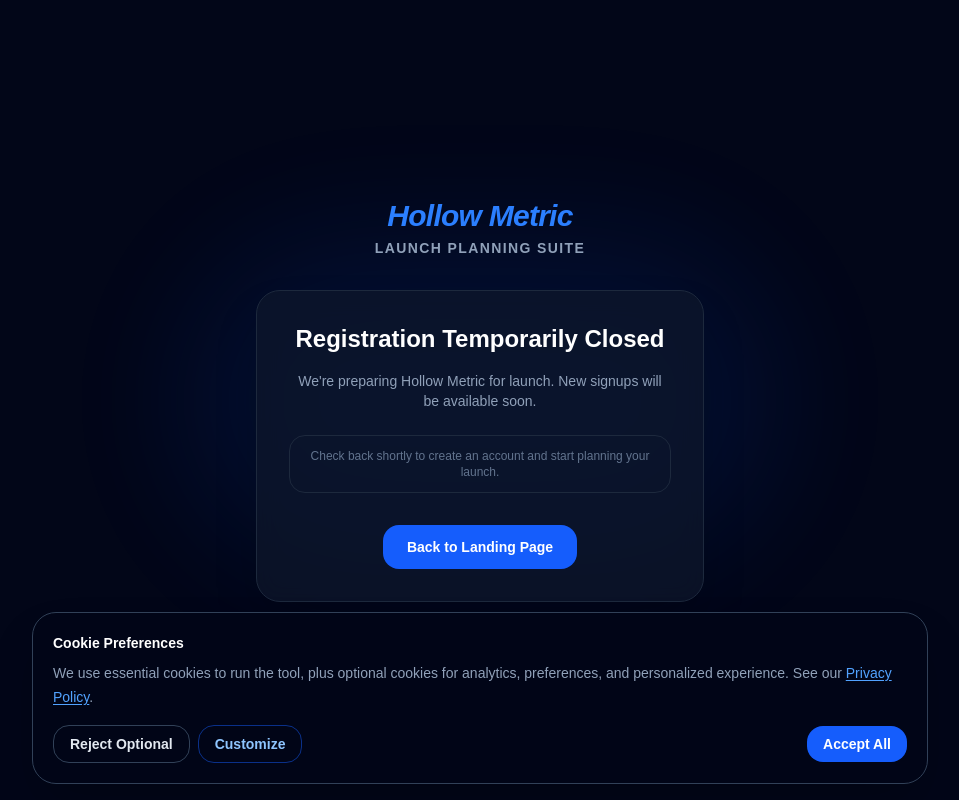
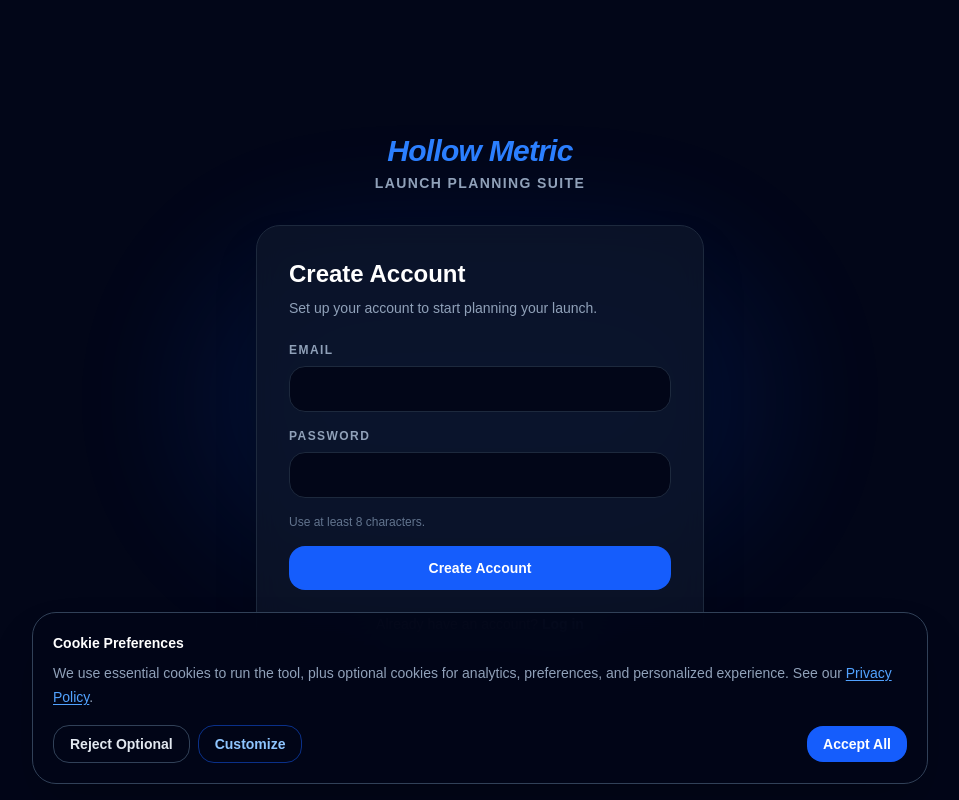
Before and after one commit to crimsoncloudgames/hollow-metric, a Next.js app: page /signup in a window 1280 px wide. Shown: the whole page, without its empty margins (160-1119 px from the left). Built offline with nearby package versions, Linux system fonts and the light colour scheme; no server answers.

Commit message:
finished 0.4.3

```diff
--- a/app/dashboard/budgeter/page.tsx
+++ b/app/dashboard/budgeter/page.tsx
@@ -694,7 +694,7 @@ export default function LaunchBudgetPage() {
                 ))
               ) : (
                 <li className="text-sm text-slate-400">
-                  Add cost estimates and price points to see planning observations.
+                    Add your cost assumptions and price points to see planning observations.
                 </li>
               )}
             </ul>
--- a/app/dashboard/layout.tsx
+++ b/app/dashboard/layout.tsx
@@ -49,7 +49,7 @@ function getHeaderText(pathname: string) {
   if (pathname === "/dashboard/new-audit") {
     return {
       title: "Steam Page Analysis",
-      subtitle: "Analyze competitor positioning and market signals.",
+      subtitle: "This feature is not part of the current launch product.",
     };
   }
 
@@ -174,7 +174,7 @@ export default function DashboardLayout({ children }: { children: React.ReactNod
               "text-xl font-black italic tracking-tight sm:text-2xl",
               theme === "dark" ? "text-white" : "text-slate-900",
             ].join(" ")}>
-              Hollow Metric <span className="text-blue-500 text-sm not-italic ml-1">0.4.0</span>
+              Hollow Metric <span className="text-blue-500 text-sm not-italic ml-1">0.4.3</span>
             </div>
           </Link>
           <p className={[
--- a/app/dashboard/tag-generator/page.tsx
+++ b/app/dashboard/tag-generator/page.tsx
@@ -1,7 +1,5 @@
-"use client";
-
-import FeatureComingSoonCard from "@/components/feature-coming-soon-card";
+import { redirect } from "next/navigation";
 
 export default function TagGeneratorPage() {
-  return <FeatureComingSoonCard supportingLine="Generate store tags and positioning support for your game." />;
+  redirect("/dashboard");
 }
--- a/app/login/page.tsx
+++ b/app/login/page.tsx
@@ -1,35 +1,127 @@
+"use client";
+
+import Link from "next/link";
+import { useRouter, useSearchParams } from "next/navigation";
+import { FormEvent, useEffect, useMemo, useState } from "react";
+import { createClient, missingSupabaseClientEnvMessage } from "@/utils/supabase/client";
+
 export default function LoginPage() {
+  const router = useRouter();
+  const searchParams = useSearchParams();
+  const [email, setEmail] = useState("");
+  const [password, setPassword] = useState("");
+  const [isSubmitting, setIsSubmitting] = useState(false);
+  const [errorMessage, setErrorMessage] = useState("");
+
+  const nextPath = useMemo(() => {
+    const requested = searchParams.get("next");
+    if (!requested || !requested.startsWith("/") || requested.startsWith("//")) {
+      return "/dashboard";
+    }
+    return requested;
+  }, [searchParams]);
+
+  useEffect(() => {
+    const supabase = createClient();
+    if (!supabase) return;
+
+    const checkSession = async () => {
+      const {
+        data: { user },
+      } = await supabase.auth.getUser();
+
+      if (user) {
+        router.replace(nextPath);
+      }
+    };
+
+    void checkSession();
+  }, [router, nextPath]);
+
+  const onSubmit = async (event: FormEvent<HTMLFormElement>) => {
+    event.preventDefault();
+    setErrorMessage("");
+
+    const supabase = createClient();
+    if (!supabase) {
+      setErrorMessage(missingSupabaseClientEnvMessage);
+      return;
+    }
+
+    setIsSubmitting(true);
+    const { error } = await supabase.auth.signInWithPassword({
+      email: email.trim(),
+      password,
+    });
+
+    if (error) {
+      setErrorMessage(error.message);
+      setIsSubmitting(false);
+      return;
+    }
+
+    router.replace(nextPath);
+    router.refresh();
+  };
+
   return (
-    <main className="min-h-screen bg-slate-950 flex items-center justify-center px-4 relative overflow-hidden">
-      {/* Background glow */}
+    <main className="relative flex min-h-screen items-center justify-center overflow-hidden bg-slate-950 px-4">
       <div aria-hidden className="pointer-events-none fixed inset-0 z-0">
         <div className="absolute left-1/2 top-1/2 h-[42vh] max-h-[400px] w-[92vw] max-w-[600px] -translate-x-1/2 -translate-y-1/2 rounded-full bg-blue-600 opacity-10 blur-3xl" />
       </div>
 
-      <div className="relative z-10 w-full max-w-md text-center">
-        {/* Logo */}
-        <div className="text-center mb-8">
-          <a href="/landing" className="cursor-pointer text-2xl font-black italic tracking-tight text-blue-500 sm:text-3xl hover:text-blue-400 transition">
+      <div className="relative z-10 w-full max-w-md">
+        <div className="mb-8 text-center">
+          <Link href="/landing" className="cursor-pointer text-2xl font-black italic tracking-tight text-blue-500 transition hover:text-blue-400 sm:text-3xl">
             Hollow Metric
-          </a>
+          </Link>
           <p className="mt-1 text-xs font-bold uppercase tracking-widest text-slate-400 sm:text-sm">Launch Planning Suite</p>
         </div>
 
-        {/* Card */}
         <div className="rounded-3xl border border-slate-800 bg-slate-900/70 p-6 shadow-2xl backdrop-blur-md sm:p-8">
-          <h1 className="text-2xl font-black text-white mb-4">Registration Temporarily Closed</h1>
-          <p className="text-slate-400 text-sm mb-6">
-            We're preparing Hollow Metric for launch. Sign in and registration will be available soon.
+          <h1 className="mb-2 text-2xl font-black text-white">Log In</h1>
+          <p className="mb-6 text-sm text-slate-400">Access your launch planning workspace.</p>
+
+          <form onSubmit={onSubmit} className="space-y-4">
+            <label className="block">
+              <span className="mb-2 block text-xs font-semibold uppercase tracking-[0.12em] text-slate-400">Email</span>
+              <input
+                type="email"
+                value={email}
+                onChange={(event) => setEmail(event.target.value)}
+                required
+                autoComplete="email"
+                className="w-full rounded-2xl border border-slate-800 bg-slate-950 px-4 py-3 text-sm text-white outline-none transition focus:border-blue-600/50"
+              />
+            </label>
+
+            <label className="block">
+              <span className="mb-2 block text-xs font-semibold uppercase tracking-[0.12em] text-slate-400">Password</span>
+              <input
+                type="password"
+                value={password}
+                onChange={(event) => setPassword(event.target.value)}
+                required
+                autoComplete="current-password"
+                className="w-full rounded-2xl border border-slate-800 bg-slate-950 px-4 py-3 text-sm text-white outline-none transition focus:border-blue-600/50"
+              />
+            </label>
+
+            {errorMessage && <p className="rounded-xl border border-red-900/50 bg-red-950/30 px-3 py-2 text-xs text-red-200">{errorMessage}</p>}
+
+            <button
+              type="submit"
+              disabled={isSubmitting}
+              className="w-full rounded-2xl bg-blue-600 px-6 py-3 text-sm font-bold text-white transition hover:bg-blue-500 disabled:cursor-not-allowed disabled:opacity-70"
+            >
+              {isSubmitting ? "Signing in..." : "Log In"}
+            </button>
+          </form>
+
+          <p className="mt-6 text-center text-sm text-slate-400">
+            No account yet? {" "}
+            <Link href="/signup" className="font-semibold text-blue-300 hover:text-blue-200">Create one</Link>
           </p>
-          <p className="text-slate-500 text-xs mb-8 border border-slate-800 rounded-2xl px-4 py-3">
-            In the meantime, check out our landing page to learn more about the tool.
-          </p>
-          <a
-            href="/landing"
-            className="inline-block rounded-2xl bg-blue-600 hover:bg-blue-700 px-6 py-3 text-sm font-bold text-white transition"
-          >
-            Back to Landing Page
-          </a>
         </div>
       </div>
     </main>
--- a/app/signup/page.tsx
+++ b/app/signup/page.tsx
@@ -1,35 +1,133 @@
+"use client";
+
+import Link from "next/link";
+import { useRouter } from "next/navigation";
+import { FormEvent, useEffect, useState } from "react";
+import { createClient, missingSupabaseClientEnvMessage } from "@/utils/supabase/client";
+
 export default function SignUpPage() {
+  const router = useRouter();
+  const [email, setEmail] = useState("");
+  const [password, setPassword] = useState("");
+  const [isSubmitting, setIsSubmitting] = useState(false);
+  const [errorMessage, setErrorMessage] = useState("");
+  const [successMessage, setSuccessMessage] = useState("");
+
+  useEffect(() => {
+    const supabase = createClient();
+    if (!supabase) return;
+
+    const checkSession = async () => {
+      const {
+        data: { user },
+      } = await supabase.auth.getUser();
+
+      if (user) {
+        router.replace("/dashboard");
+      }
+    };
+
+    void checkSession();
+  }, [router]);
+
+  const onSubmit = async (event: FormEvent<HTMLFormElement>) => {
+    event.preventDefault();
+    setErrorMessage("");
+    setSuccessMessage("");
+
+    const supabase = createClient();
+    if (!supabase) {
+      setErrorMessage(missingSupabaseClientEnvMessage);
+      return;
+    }
+
+    setIsSubmitting(true);
+    const { data, error } = await supabase.auth.signUp({
+      email: email.trim(),
+      password,
+      options: {
+        emailRedirectTo: `${window.location.origin}/login`,
+      },
+    });
+
+    if (error) {
+      setErrorMessage(error.message);
+      setIsSubmitting(false);
+      return;
+    }
+
+    if (data.session) {
+      router.replace("/dashboard");
+      router.refresh();
+      return;
+    }
+
+    setSuccessMessage("Account created. Check your email to confirm your address, then log in.");
+    setIsSubmitting(false);
+  };
+
   return (
-    <main className="min-h-screen bg-slate-950 flex items-center justify-center px-4 relative overflow-hidden">
-      {/* Background glow */}
+    <main className="relative flex min-h-screen items-center justify-center overflow-hidden bg-slate-950 px-4">
       <div aria-hidden className="pointer-events-none fixed inset-0 z-0">
         <div className="absolute left-1/2 top-1/2 h-[42vh] max-h-[400px] w-[92vw] max-w-[600px] -translate-x-1/2 -translate-y-1/2 rounded-full bg-blue-600 opacity-10 blur-3xl" />
       </div>
 
-      <div className="relative z-10 w-full max-w-md text-center">
-        {/* Logo */}
-        <div className="text-center mb-8">
-          <a href="/landing" className="cursor-pointer text-2xl font-black italic tracking-tight text-blue-500 sm:text-3xl hover:text-blue-400 transition">
+      <div className="relative z-10 w-full max-w-md">
+        <div className="mb-8 text-center">
+          <Link href="/landing" className="cursor-pointer text-2xl font-black italic tracking-tight text-blue-500 transition hover:text-blue-400 sm:text-3xl">
             Hollow Metric
-          </a>
+          </Link>
           <p className="mt-1 text-xs font-bold uppercase tracking-widest text-slate-400 sm:text-sm">Launch Planning Suite</p>
         </div>
 
-        {/* Card */}
         <div className="rounded-3xl border border-slate-800 bg-slate-900/70 p-6 shadow-2xl backdrop-blur-md sm:p-8">
-          <h1 className="text-2xl font-black text-white mb-4">Registration Temporarily Closed</h1>
-          <p className="text-slate-400 text-sm mb-6">
-            We're preparing Hollow Metric for launch. New signups will be available soon.
+          <h1 className="mb-2 text-2xl font-black text-white">Create Account</h1>
+          <p className="mb-6 text-sm text-slate-400">Set up your account to start planning your launch.</p>
+
+          <form onSubmit={onSubmit} className="space-y-4">
+            <label className="block">
+              <span className="mb-2 block text-xs font-semibold uppercase tracking-[0.12em] text-slate-400">Email</span>
+              <input
+                type="email"
+                value={email}
+                onChange={(event) => setEmail(event.target.value)}
+                required
+                autoComplete="email"
+                className="w-full rounded-2xl border border-slate-800 bg-slate-950 px-4 py-3 text-sm text-white outline-none transition focus:border-blue-600/50"
+              />
+            </label>
+
+            <label className="block">
+              <span className="mb-2 block text-xs font-semibold uppercase tracking-[0.12em] text-slate-400">Password</span>
+              <input
+                type="password"
+                value={password}
+                onChange={(event) => setPassword(event.target.value)}
+                required
+                minLength={8}
+                autoComplete="new-password"
+                className="w-full rounded-2xl border border-slate-800 bg-slate-950 px-4 py-3 text-sm text-white outline-none transition focus:border-blue-600/50"
+              />
+            </label>
+
+            <p className="text-xs text-slate-500">Use at least 8 characters.</p>
+
+            {errorMessage && <p className="rounded-xl border border-red-900/50 bg-red-950/30 px-3 py-2 text-xs text-red-200">{errorMessage}</p>}
+            {successMessage && <p className="rounded-xl border border-emerald-900/50 bg-emerald-950/30 px-3 py-2 text-xs text-emerald-200">{successMessage}</p>}
+
+            <button
+              type="submit"
+              disabled={isSubmitting}
+              className="w-full rounded-2xl bg-blue-600 px-6 py-3 text-sm font-bold text-white transition hover:bg-blue-500 disabled:cursor-not-allowed disabled:opacity-70"
+            >
+              {isSubmitting ? "Creating account..." : "Create Account"}
+            </button>
+          </form>
+
+          <p className="mt-6 text-center text-sm text-slate-400">
+            Already have an account? {" "}
+            <Link href="/login" className="font-semibold text-blue-300 hover:text-blue-200">Log in</Link>
           </p>
-          <p className="text-slate-500 text-xs mb-8 border border-slate-800 rounded-2xl px-4 py-3">
-            Check back shortly to create an account and start planning your launch.
-          </p>
-          <a
-            href="/landing"
-            className="inline-block rounded-2xl bg-blue-600 hover:bg-blue-700 px-6 py-3 text-sm font-bold text-white transition"
-          >
-            Back to Landing Page
-          </a>
         </div>
       </div>
     </main>
```
Also changed, not shown: app/api/analyze/route.ts (+10 -10 lines), app/dashboard/credits/page.tsx (+2 -6 lines), app/dashboard/new-audit/page.tsx (+2 -6 lines), app/resources/page.tsx (+4 -4 lines).
